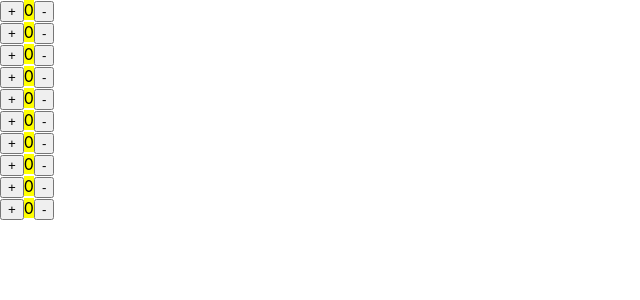
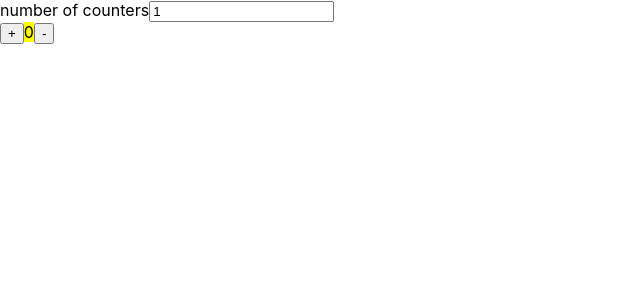
Before and after one commit to chenmianhan/React-counter, a React (Create React App) app: page / in a window 1280 px wide. Shown: the top 300 px of the page, without its empty margins (0-640 px from the left). Built offline with nearby package versions, Linux system fonts and the light colour scheme.

Commit message:
[counter][James]feature: add number of counters input

```diff
--- a/src/Components/Counter/index.jsx
+++ b/src/Components/Counter/index.jsx
@@ -4,7 +4,8 @@ class Counter extends React.Component {
     constructor(props) {
         super(props)
         this.state = {
-            number: 0
+            number:0
+
         }
     }
     onClickAdd = () => {
@@ -15,6 +16,7 @@ class Counter extends React.Component {
     }
     render() {
         return (
+
             <div>
                 <button onClick={this.onClickAdd}>+</button>
                 <mark>{this.state.number}</mark>
--- a/src/Components/CounterGroup/index.jsx
+++ b/src/Components/CounterGroup/index.jsx
@@ -4,15 +4,34 @@ class CounterGroup extends React.Component {
     constructor(props) {
         super(props)
         this.state = {
+            inputValue: 1
         }
+    }
+    handelChange(e) {
+        if (e.target.value === '')
+            this.setState({
+                inputValue: 0
+            })
+        if (this.checkNumber(e.target.value))
+            this.setState({
+                inputValue: e.target.value
+            })
     }
     render() {
         return (
 
-            new Array(this.props.amount).fill(1).map((value, index) => <Counter key={index} />)
-
+            <div>
+                number of counters<input type="text" onChange={this.handelChange.bind(this)} defaultValue={this.state.inputValue} />
+                {new Array(parseInt(this.state.inputValue)).fill(0).map((value, index) => <Counter key={index} />)}
+            </div>
         )
-
+    }
+    checkNumber(theObj) {
+        var reg = /^[0-9]+.?[0-9]*$/;
+        if (reg.test(theObj)) {
+            return true;
+        }
+        return false;
     }
 }
 export default CounterGroup
```
